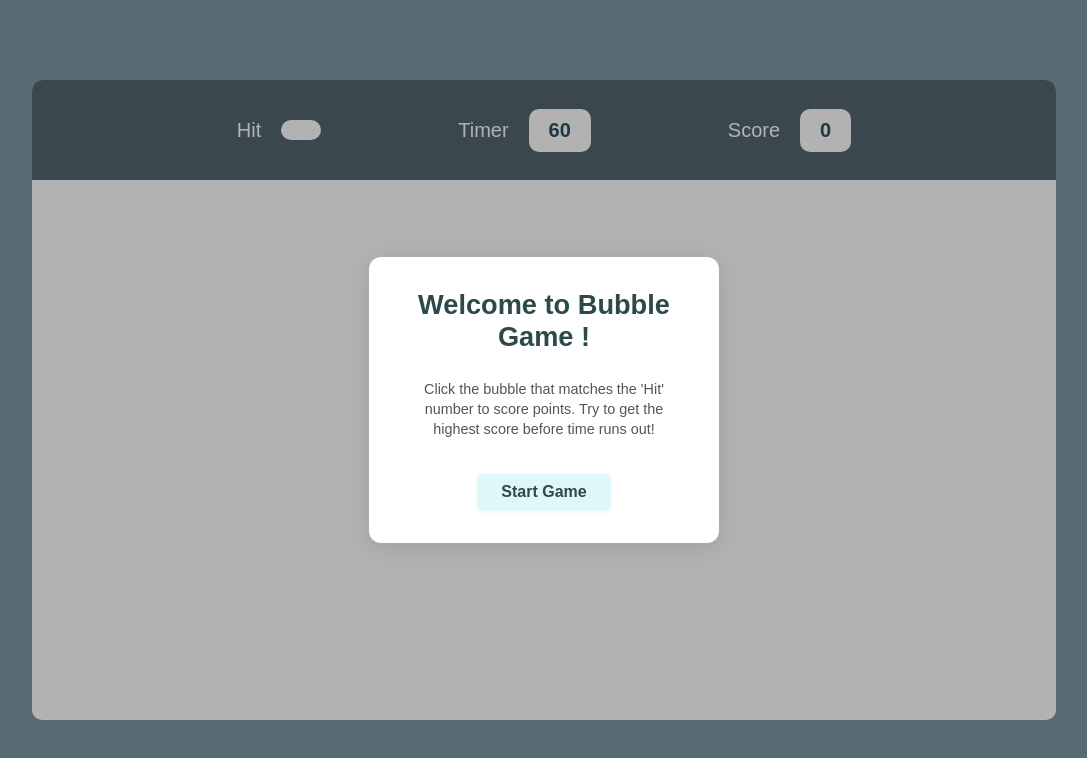
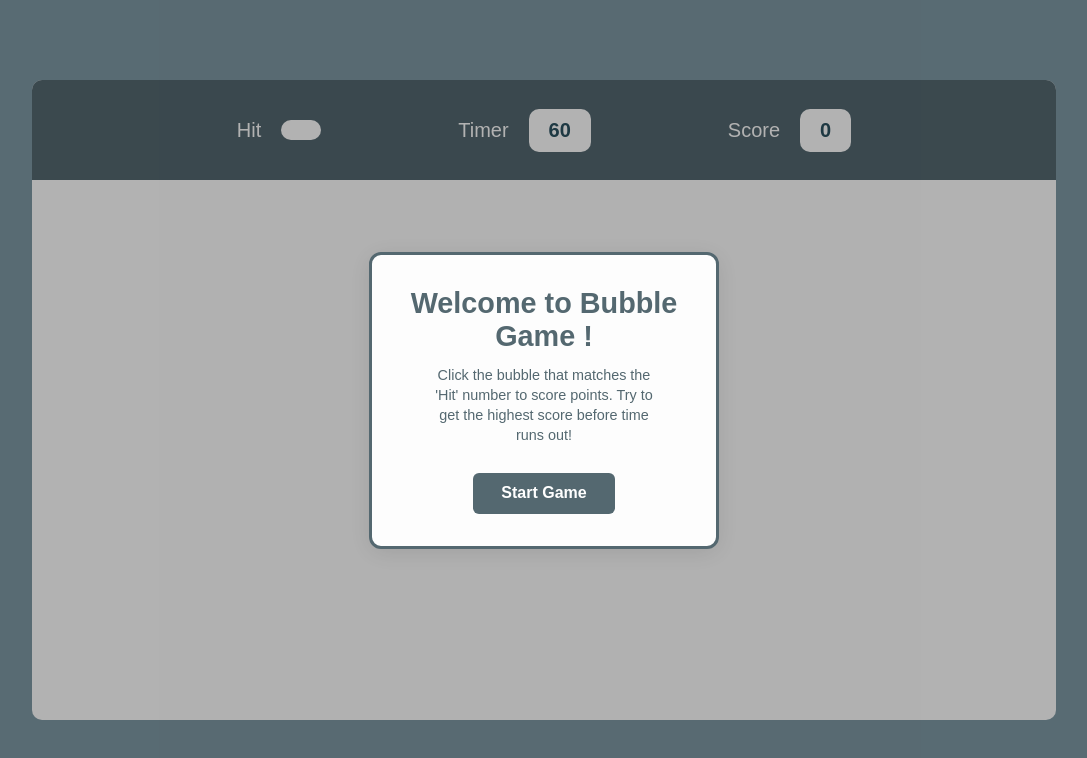
Before and after one commit to Vishal-More52/Bubble-game, a plain HTML site: page index.html in a window 1280 px wide. Shown: the whole page, without its empty margins (96-1183 px from the left). Drawn offline with Linux system fonts and the light colour scheme.

Commit message:
Final commit

```diff
--- a/style.css
+++ b/style.css
@@ -99,7 +99,8 @@ html,body{
 }
 
 .modal-content{
-  background: #fff;
+  background: #fdfdfd;
+  border: 3px solid rgb(84, 104, 112);
   box-shadow: 0 4px 24px rgba(0,0,0,0.10);
   border-radius: 12px;
   padding: 2rem 1.5rem;
@@ -111,51 +112,49 @@ html,body{
   flex-direction: column;
   align-items: center;
   justify-content: center;
-  gap: 18px;
+  gap: 12px;
 }
 
 .modal-content p {
   font-size: 0.9rem;
-  color: #555;
+  color: rgb(84, 104, 112);
   max-width: 80%;
   line-height: 1.4;
 }
 
 .modal-content .trophy {
-  display: none;
+  font-size: 2.5rem;
+  margin-bottom: -0.5rem;
 }
 
 .modal-content h2 {
-  font-size: 1.7rem;
-  color: #2d4a4a;
-  margin-bottom: 0.5rem;
+  font-size: 1.8rem;
+  font-weight: 600;
+  color: rgb(84, 104, 112);
+  margin-bottom: 0;
 }
 
 #finalScore {
-  font-size: 2rem;
-  font-weight: bold;
-  color: #3b7a57;
-}
-
-#restartBtn{
-  display: none;
+  font-size: 2.2rem;
+  font-weight: 700;
+  color: rgb(69, 119, 139);
 }
 
 .modal-button {
   margin-top: 1rem;
-  padding: 0.6rem 1.5rem;
+  padding: 0.7rem 1.8rem;
   font-size: 1rem;
   cursor: pointer;
-  background: #e0f7fa;
+  background: rgb(84, 104, 112);
   border: none;
   border-radius: 6px;
-  color: #2d4a4a;
+  color: #fff;
   font-weight: 600;
-  box-shadow: 0 1px 4px rgba(44,82,97,0.07);
+  box-shadow: none;
   transition: background 0.2s;
 }
 
 .modal-button:hover{
-  background: #b2ebf2;
-  color: #3b7a57;
+  background: rgb(69, 119, 139);
+  color: #fff;
 }
```
